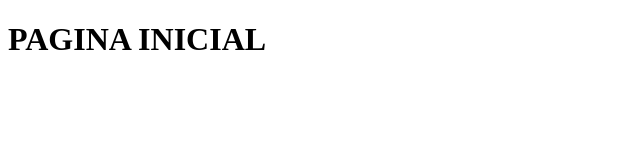
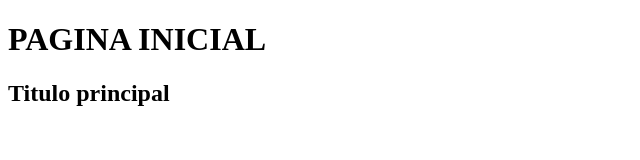
Before and after one commit to dfsalam/Prueba2, a plain HTML site: page index.html in a window 1280 px wide. Shown: the whole page, without its empty margins (0-640 px from the left). Drawn offline with Linux system fonts and the light colour scheme.

Commit message:
Create a h2 tag

```diff
--- a/index.html
+++ b/index.html
@@ -6,7 +6,9 @@
     <meta name="viewport" content="width=device-width, initial-scale=1.0">
     <title>Document</title>
 </head>
-<body><h1>PAGINA INICIAL</h1>
+<body>
+    <h1>PAGINA INICIAL</h1>
+    <h2>Titulo principal</h2>
 
 </body>
 </html>
```
